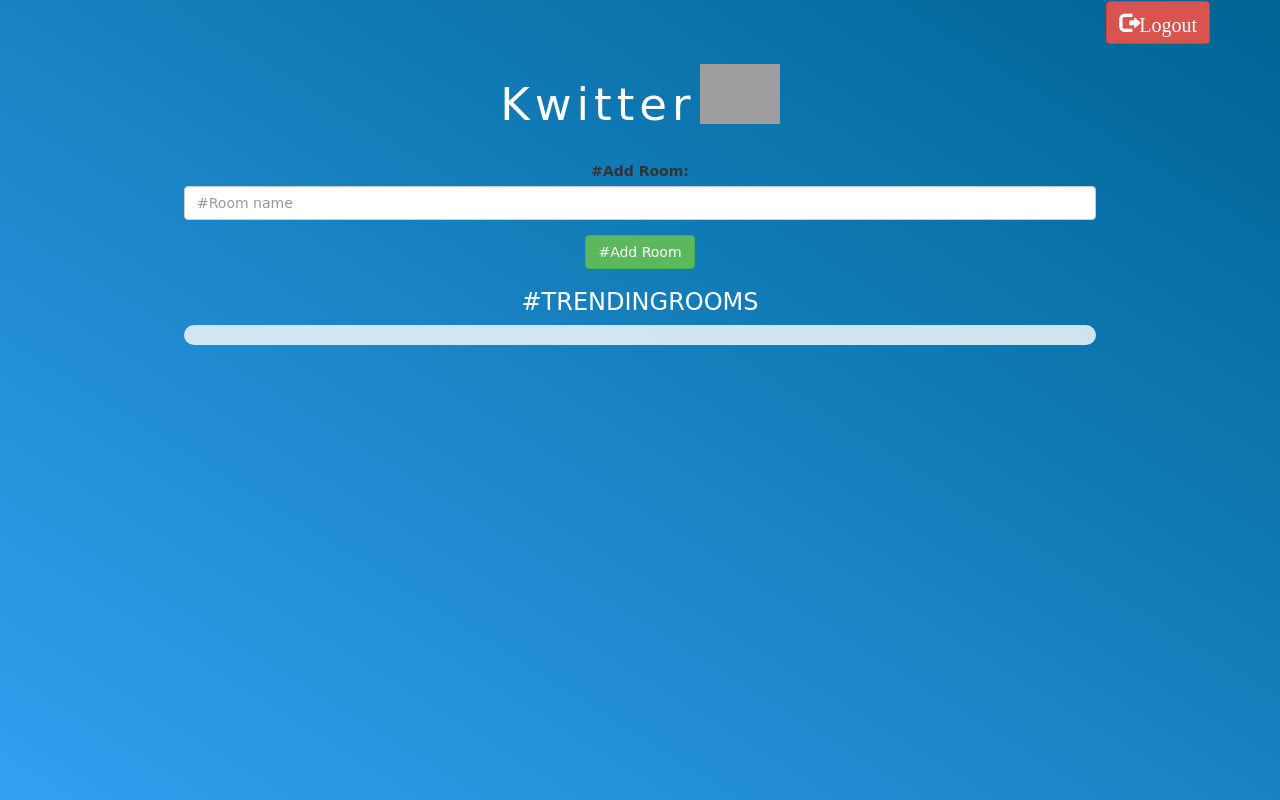
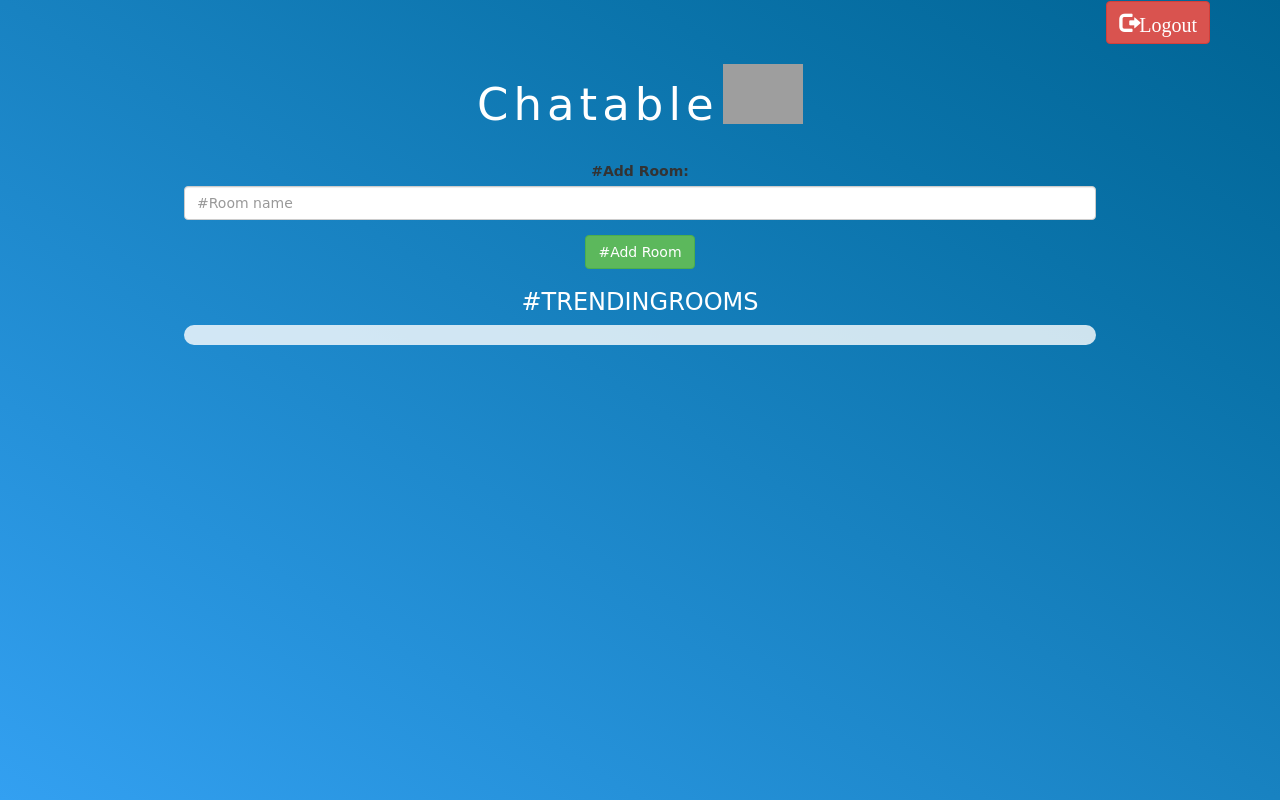
Before and after one commit to anvitag17/Project-94, a plain HTML site: page kwitter_room.html in a window 1280 px wide. Drawn offline with nearby package versions, Linux system fonts and the light colour scheme; no server answers; grey boxes are pictures that could not be loaded; a web font is replaced by a local one.

Commit message:
Update kwitter_room.html

```diff
--- a/kwitter_room.html
+++ b/kwitter_room.html
@@ -21,7 +21,7 @@
 <button onclick="logout()" id="logout" class="glyphicon glyphicon-log-out btn btn-danger">Logout</button>
 	<center>
 		<h1 class="header">
-			Kwitter
+			Chatable
 			<sup>
 				<img src="https://raw.githubusercontent.com/Parnidadu/Kwitter1/main/m2.png">
 			</sup>
```
